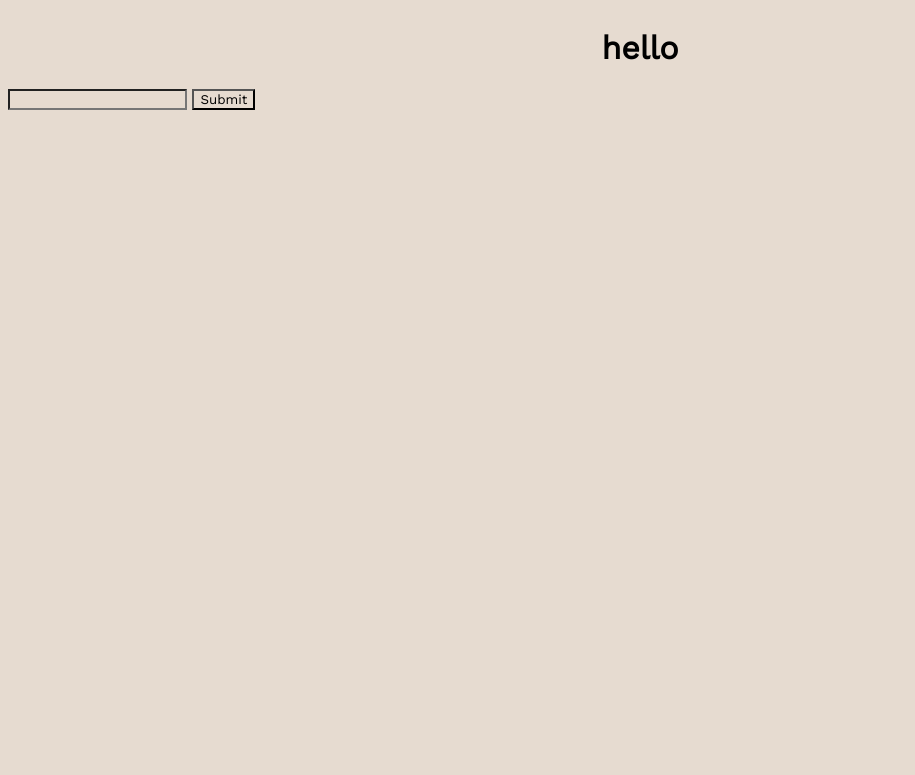
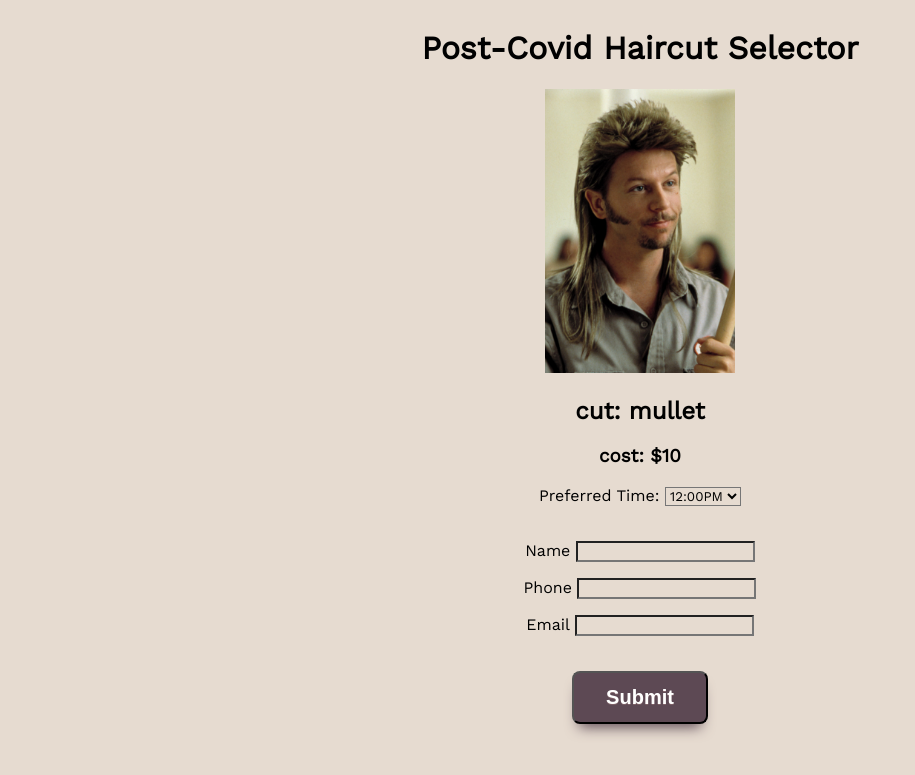
Before and after one commit to matai-2020/Mayonnaise, a Node server app: page /booking/1 in a window 1280 px wide. Before the commit the part shown is almost empty. Shown: the top 775 px of the page, without its empty margins (0-915 px from the left). Run offline with Node 20, Linux system fonts and the light colour scheme; data comes from the database, SQL or seed files in the repository; both versions use the stored data as it was after the commit; some libraries are stand-ins or nearby versions.

Commit message:
completed booking form

```diff
--- a/public/css/styles.css
+++ b/public/css/styles.css
@@ -25,16 +25,12 @@ h1 {
 .img {
   max-width: 15%;
   height: auto;
-
   justify-content: center;
   align-items: center;
 
 }
 
-button {
-  background-color: ;
-}
-button {
+.button {
 	box-shadow: 0px 10px 14px -7px  #5d4954ff;
 	background-color: #5d4954ff;
 	border-radius:8px;
@@ -48,11 +44,13 @@ button {
 	text-decoration:none;
 	text-shadow:0px 1px 0px #7d6167ff;
 }
-button:hover {
+.button:hover {
 	background:linear-gradient(to bottom, #408c99 5%, #599bb3 100%);
 	background-color:#408c99;
 }
-button:active {
+.button:active {
 	position:relative;
 	top:1px;
 }
+
+form
--- a/views/booking.hbs
+++ b/views/booking.hbs
@@ -1,6 +1,27 @@
-<h1>hello</h1>
-<form action="/booking/:id" method="post">
-  <input name="name">
-  <input type="submit">
+<div class= "flex-container" >
+      <h1>Post-Covid Haircut Selector</h1>
+       <img class="img" src={{image}} alt={{name}}>
+          <h2>cut: {{name}}</h2>
+          <h3>cost: {{cost}}</h3>
 
+
+  <form action="/booking/:id" method="post">
+  <div>
+   Preferred Time: <select name= "preftime">
+      <option value= "12pm">12:00PM</option>
+      <option value= "12pm">13:00PM</option>
+      <option value= "12pm">14:00PM</option>
+      <option value= "12pm">15:00PM</option>
+      <option value= "12pm">16:00PM</option>
+    </select>
+  </div>
+
+<br>
+  <p>Name  <input name="name" type= "text"></p>
+  <p>Phone  <input name="phone" type= "text"></p>
+  <p>Email  <input name="email" type= "text"></p>
+<br>
+
+  <input type="submit" class="button">
 </form>
+</div>
--- a/views/home.hbs
+++ b/views/home.hbs
@@ -2,7 +2,7 @@
   <form>
       <h1>Post-Covid Haircut Selector</h1>
             {{#each haircuts}}
-          <img src="/images/{{image}}">
+          <img src={{image}}>
           <h2>{{name}}</h2>
           <h3>{{cost}}</h3>
           {{/each}}
--- a/views/profile.hbs
+++ b/views/profile.hbs
@@ -3,6 +3,6 @@
           <img class="img" src={{image}} alt={{name}}>
           <h2>cut: {{name}}</h2>
           <h3>cost: {{cost}}</h3>
-          <button>Book Now</button>
-          <button>Not for Me</button>
+          <button class ="button"><a href="/booking/{{id}}">Book Now</a></button>
+          <button class = "button"><a href="/">Not for Me</a></button>
 </div>
```
Also changed, not shown: dev.sqlite3.
